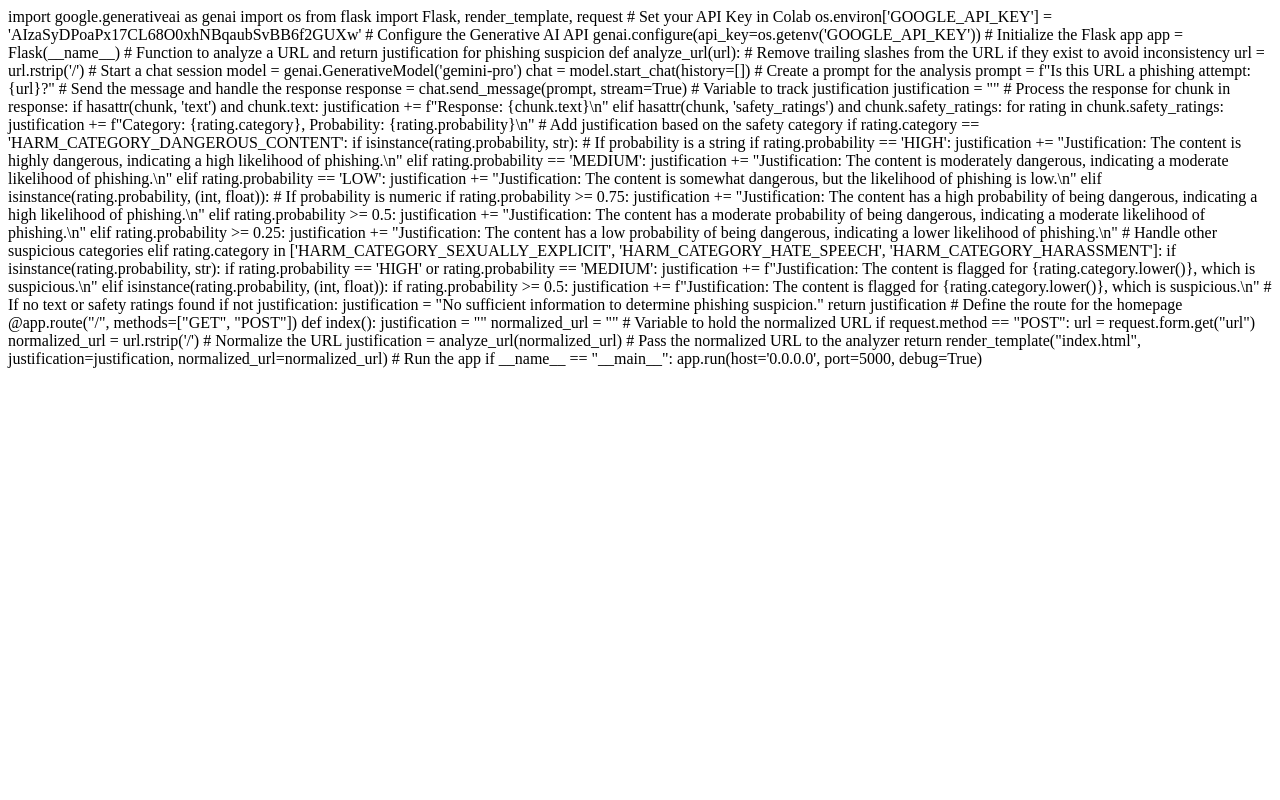
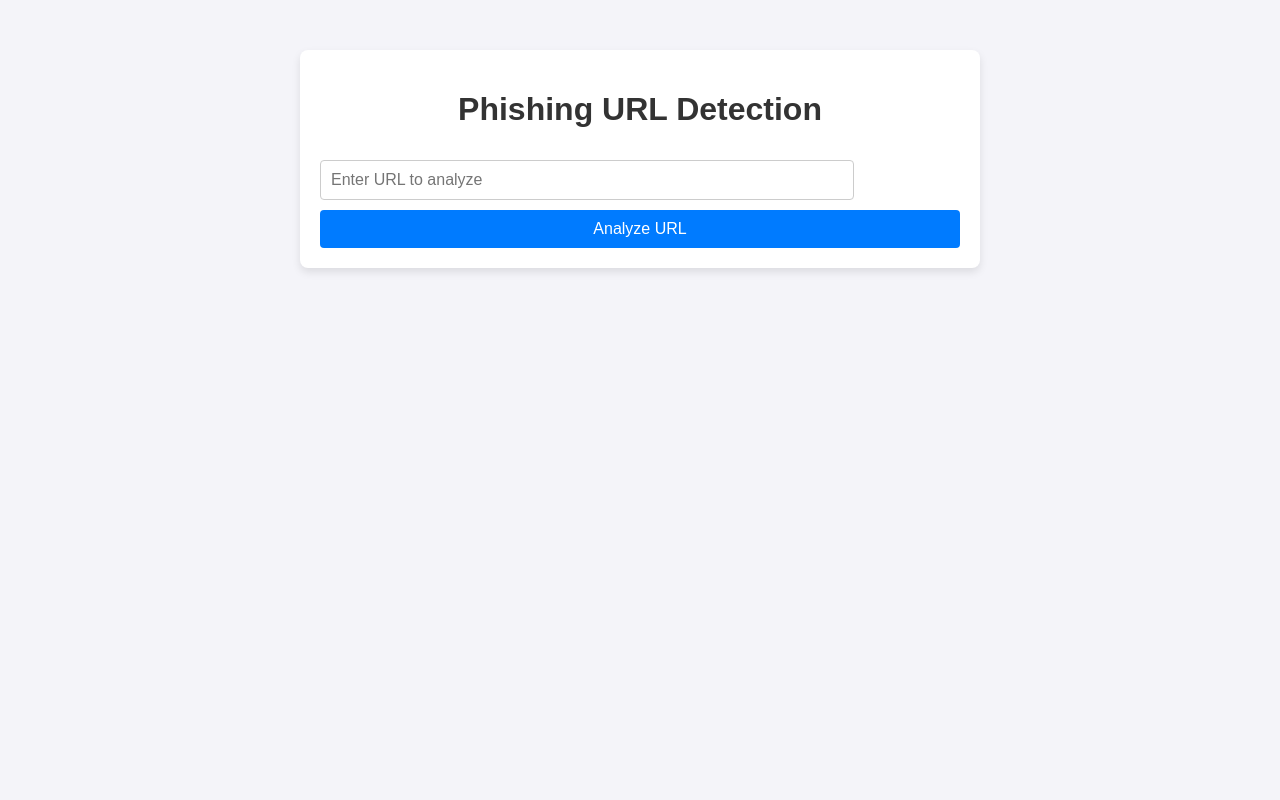
Before and after one commit to shriprad/phishingwebsite, a Flask app: page / in a window 1280 px wide. Run offline with Flask 2, Linux system fonts and the light colour scheme.

Commit message:
Update index.html

```diff
--- a/templates/index.html
+++ b/templates/index.html
@@ -1,84 +1,73 @@
-import google.generativeai as genai
-import os
-from flask import Flask, render_template, request
+<!DOCTYPE html>
+<html lang="en">
+<head>
+    <meta charset="UTF-8">
+    <meta name="viewport" content="width=device-width, initial-scale=1.0">
+    <title>Phishing Detector</title>
+    <style>
+        body {
+            font-family: Arial, sans-serif;
+            background-color: #f4f4f9;
+            color: #333;
+            margin: 0;
+            padding: 0;
+        }
+        .container {
+            width: 50%;
+            margin: 50px auto;
+            padding: 20px;
+            background-color: #fff;
+            border-radius: 8px;
+            box-shadow: 0 4px 8px rgba(0, 0, 0, 0.1);
+        }
+        h1 {
+            text-align: center;
+        }
+        input[type="text"] {
+            width: 80%;
+            padding: 10px;
+            margin: 10px 0;
+            font-size: 16px;
+            border: 1px solid #ccc;
+            border-radius: 4px;
+        }
+        button {
+            width: 100%;
+            padding: 10px;
+            font-size: 16px;
+            background-color: #007bff;
+            color: white;
+            border: none;
+            border-radius: 4px;
+            cursor: pointer;
+        }
+        button:hover {
+            background-color: #0056b3;
+        }
+        .justification {
+            margin-top: 20px;
+            padding: 10px;
+            background-color: #e9ecef;
+            border-radius: 5px;
+        }
+    </style>
+</head>
+<body>
 
-# Set your API Key in Colab
-os.environ['GOOGLE_API_KEY'] = 'AIzaSyDPoaPx17CL68O0xhNBqaubSvBB6f2GUXw'
-# Configure the Generative AI API
-genai.configure(api_key=os.getenv('GOOGLE_API_KEY'))
+    <div class="container">
+        <h1>Phishing URL Detection</h1>
+        <form method="POST">
+            <input type="text" name="url" placeholder="Enter URL to analyze" required>
+            <button type="submit">Analyze URL</button>
+        </form>
 
-# Initialize the Flask app
-app = Flask(__name__)
+        {% if justification %}
+        <div class="justification">
+            <h3>Justification for URL: {{ normalized_url }}</h3>
+            <p>{{ justification }}</p>
+        </div>
+        {% endif %}
+    </div>
 
-# Function to analyze a URL and return justification for phishing suspicion
-def analyze_url(url):
-    # Remove trailing slashes from the URL if they exist to avoid inconsistency
-    url = url.rstrip('/')
-
-    # Start a chat session
-    model = genai.GenerativeModel('gemini-pro')
-    chat = model.start_chat(history=[])
-
-    # Create a prompt for the analysis
-    prompt = f"Is this URL a phishing attempt: {url}?"
-
-    # Send the message and handle the response
-    response = chat.send_message(prompt, stream=True)
-
-    # Variable to track justification
-    justification = ""
-
-    # Process the response
-    for chunk in response:
-        if hasattr(chunk, 'text') and chunk.text:
-            justification += f"Response: {chunk.text}\n"
-        elif hasattr(chunk, 'safety_ratings') and chunk.safety_ratings:
-            for rating in chunk.safety_ratings:
-                justification += f"Category: {rating.category}, Probability: {rating.probability}\n"
-
-                # Add justification based on the safety category
-                if rating.category == 'HARM_CATEGORY_DANGEROUS_CONTENT':
-                    if isinstance(rating.probability, str):  # If probability is a string
-                        if rating.probability == 'HIGH':
-                            justification += "Justification: The content is highly dangerous, indicating a high likelihood of phishing.\n"
-                        elif rating.probability == 'MEDIUM':
-                            justification += "Justification: The content is moderately dangerous, indicating a moderate likelihood of phishing.\n"
-                        elif rating.probability == 'LOW':
-                            justification += "Justification: The content is somewhat dangerous, but the likelihood of phishing is low.\n"
-                    elif isinstance(rating.probability, (int, float)):  # If probability is numeric
-                        if rating.probability >= 0.75:
-                            justification += "Justification: The content has a high probability of being dangerous, indicating a high likelihood of phishing.\n"
-                        elif rating.probability >= 0.5:
-                            justification += "Justification: The content has a moderate probability of being dangerous, indicating a moderate likelihood of phishing.\n"
-                        elif rating.probability >= 0.25:
-                            justification += "Justification: The content has a low probability of being dangerous, indicating a lower likelihood of phishing.\n"
-
-                # Handle other suspicious categories
-                elif rating.category in ['HARM_CATEGORY_SEXUALLY_EXPLICIT', 'HARM_CATEGORY_HATE_SPEECH', 'HARM_CATEGORY_HARASSMENT']:
-                    if isinstance(rating.probability, str):
-                        if rating.probability == 'HIGH' or rating.probability == 'MEDIUM':
-                            justification += f"Justification: The content is flagged for {rating.category.lower()}, which is suspicious.\n"
-                    elif isinstance(rating.probability, (int, float)):
-                        if rating.probability >= 0.5:
-                            justification += f"Justification: The content is flagged for {rating.category.lower()}, which is suspicious.\n"
-
-    # If no text or safety ratings found
-    if not justification:
-        justification = "No sufficient information to determine phishing suspicion."
-
-    return justification
-
-# Define the route for the homepage
-@app.route("/", methods=["GET", "POST"])
-def index():
-    justification = ""
-    normalized_url = ""  # Variable to hold the normalized URL
-    if request.method == "POST":
-        url = request.form.get("url")
-        normalized_url = url.rstrip('/')  # Normalize the URL
-        justification = analyze_url(normalized_url)  # Pass the normalized URL to the analyzer
-    return render_template("index.html", justification=justification, normalized_url=normalized_url)
-
-# Run the app
-if __name__ == "__main__":
-    app.run(host='0.0.0.0', port=5000, debug=True)
+</body>
+</html>
```
